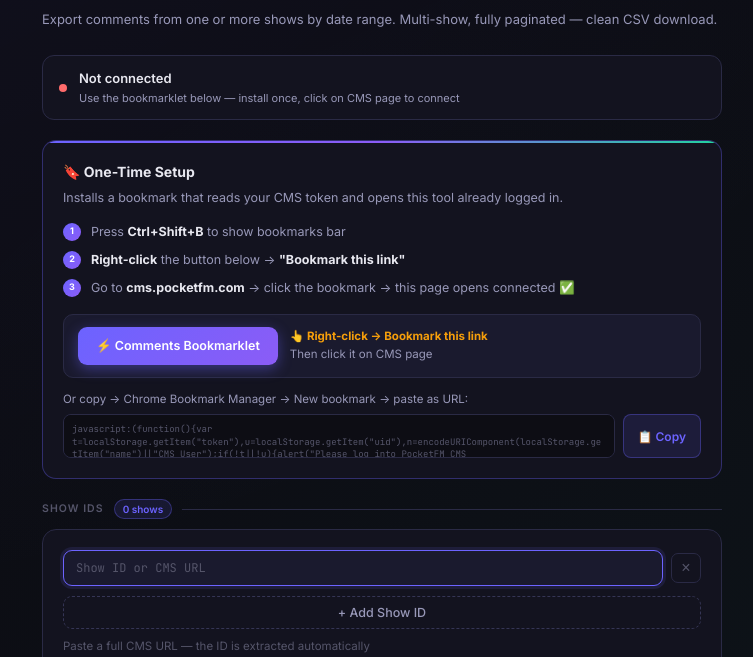
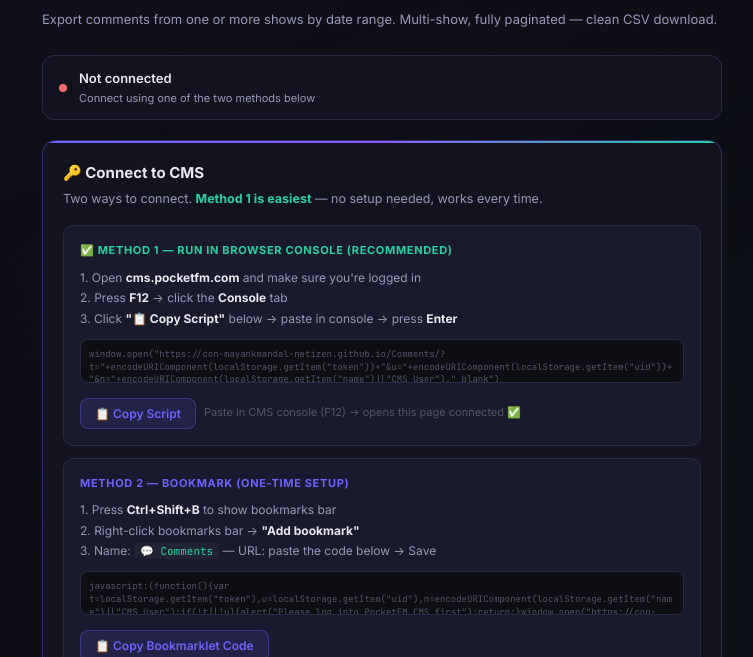
Before and after one commit to con-mayankmandal-netizen/Comments, a plain HTML site: page index.html in a window 1280 px wide. Shown: the part 143-800 px from the top of the page, without its empty margins (258-1011 px from the left). Drawn offline with Linux system fonts and the light colour scheme.

Commit message:
Update index.html

```diff
--- a/index.html
+++ b/index.html
@@ -31,20 +31,24 @@ h1{font-size:28px;font-weight:700;letter-spacing:-.03em;margin-bottom:6px}
 .snm{font-size:13px;font-weight:600}.ssb{font-size:11px;color:var(--tx2);margin-top:1px}
 .bmc{background:var(--sur);border:1px solid var(--abr);border-radius:14px;padding:20px;margin-bottom:20px;position:relative;overflow:hidden}
 .bmc::before{content:'';position:absolute;top:0;left:0;right:0;height:2px;background:linear-gradient(90deg,#6c63ff,#8b5cf6,#22d3a0)}
-.bmtl{font-size:14px;font-weight:700;margin-bottom:4px}
-.bmds{font-size:12.5px;color:var(--tx2);margin-bottom:14px;line-height:1.6}
-.steps{display:flex;flex-direction:column;gap:8px;margin-bottom:16px}
-.step{display:flex;align-items:flex-start;gap:10px;font-size:12.5px;color:var(--tx2)}
-.sn{width:18px;height:18px;background:linear-gradient(135deg,#6c63ff,#8b5cf6);color:#fff;border-radius:50%;display:flex;align-items:center;justify-content:center;font-size:9px;font-weight:700;flex-shrink:0;margin-top:1px}
-.step strong{color:var(--tx)}
-.bmrw{display:flex;align-items:center;gap:12px;background:var(--sur2);border:1px solid var(--bdr);border-radius:10px;padding:12px 14px;margin-bottom:12px}
-.bmbtn{display:inline-flex;align-items:center;gap:7px;padding:9px 18px;background:linear-gradient(135deg,#6c63ff,#8b5cf6);color:#fff;font-family:'Inter',sans-serif;font-size:12.5px;font-weight:600;border-radius:9px;text-decoration:none;box-shadow:0 4px 14px rgba(108,99,255,.4);flex-shrink:0}
-.bmht{font-size:11.5px;color:var(--tx2);line-height:1.5}
-.bmht strong{color:var(--am)}
-.cplb{font-size:11.5px;color:var(--tx2);margin-bottom:6px}
-.cprw{display:flex;gap:8px}
-.cpta{flex:1;background:var(--bg);border:1px solid var(--bdr);border-radius:8px;color:var(--tx3);font-family:'JetBrains Mono',monospace;font-size:9px;padding:8px;resize:none;outline:none;height:44px;line-height:1.4}
-.cpbt{padding:0 14px;background:var(--adm);border:1px solid var(--abr);border-radius:8px;color:var(--ac);font-family:'Inter',sans-serif;font-size:12px;font-weight:600;cursor:pointer;white-space:nowrap}
+.bmtl{font-size:15px;font-weight:700;margin-bottom:4px}
+.bmds{font-size:12.5px;color:var(--tx2);margin-bottom:16px;line-height:1.6}
+.mbox{background:var(--sur2);border:1px solid var(--bdr);border-radius:10px;padding:16px;margin-bottom:12px}
+.mbox:last-child{margin-bottom:0}
+.mlbl{font-size:11px;font-weight:700;letter-spacing:.06em;text-transform:uppercase;margin-bottom:8px}
+.mlbl.g{color:var(--gn)}.mlbl.a{color:var(--ac)}
+.mdsc{font-size:12px;color:var(--tx2);margin-bottom:10px;line-height:1.7}
+.mdsc strong{color:var(--tx)}
+.mdsc code{background:var(--sur3);padding:1px 6px;border-radius:4px;font-family:'JetBrains Mono',monospace;font-size:11px;color:var(--gn)}
+.row{display:flex;gap:8px}
+.inp{flex:1;background:var(--bg);border:1px solid var(--bdr);border-radius:8px;padding:9px 12px;color:var(--tx);font-family:'Inter',sans-serif;font-size:12.5px;outline:none;transition:border-color .15s}
+.inp:focus{border-color:var(--ac)}
+.inp::placeholder{color:var(--tx3);font-size:12px}
+.gbtn{padding:9px 18px;background:linear-gradient(135deg,#6c63ff,#8b5cf6);border:none;border-radius:8px;color:#fff;font-family:'Inter',sans-serif;font-size:12.5px;font-weight:600;cursor:pointer;white-space:nowrap}
+.gbtn.gn{background:linear-gradient(135deg,#22d3a0,#06b6d4)}
+.cpta{width:100%;background:var(--bg);border:1px solid var(--bdr);border-radius:8px;color:var(--tx3);font-family:'JetBrains Mono',monospace;font-size:9px;padding:8px;resize:none;outline:none;height:44px;line-height:1.4}
+.cprow{display:flex;gap:8px;margin-top:8px;align-items:center}
+.cpbtn{padding:7px 14px;background:var(--adm);border:1px solid var(--abr);border-radius:8px;color:var(--ac);font-family:'Inter',sans-serif;font-size:12px;font-weight:600;cursor:pointer;white-space:nowrap;flex-shrink:0}
 .slb{font-size:10.5px;font-weight:600;letter-spacing:.1em;text-transform:uppercase;color:var(--tx3);margin-bottom:10px;display:flex;align-items:center;gap:10px}
 .slb::after{content:'';flex:1;height:1px;background:var(--bdr)}
 .cbg{background:var(--adm);color:var(--ac);border:1px solid var(--abr);border-radius:20px;padding:1px 8px;font-size:10px;font-weight:600;text-transform:none;letter-spacing:0}
@@ -54,19 +58,19 @@ h1{font-size:28px;font-weight:700;letter-spacing:-.03em;margin-bottom:6px}
 .idinp{flex:1;background:var(--sur2);border:1px solid var(--bdr);border-radius:9px;padding:9px 12px;color:var(--tx);font-family:'JetBrains Mono',monospace;font-size:12px;outline:none;transition:border-color .15s,box-shadow .15s}
 .idinp:focus{border-color:var(--ac);box-shadow:0 0 0 3px rgba(108,99,255,.12)}
 .idinp::placeholder{color:var(--tx3)}
-.delbt{width:30px;height:30px;background:transparent;border:1px solid var(--bdr);border-radius:7px;color:var(--tx3);font-size:16px;cursor:pointer;display:flex;align-items:center;justify-content:center;flex-shrink:0;line-height:1;transition:all .15s}
+.delbt{width:30px;height:30px;background:transparent;border:1px solid var(--bdr);border-radius:7px;color:var(--tx3);font-size:16px;cursor:pointer;display:flex;align-items:center;justify-content:center;flex-shrink:0;line-height:1}
 .delbt:hover{border-color:var(--rd);color:var(--rd);background:var(--rdm)}
-.addbt{width:100%;padding:8px;background:transparent;border:1.5px dashed var(--bdr2);border-radius:9px;color:var(--tx2);font-family:'Inter',sans-serif;font-size:12.5px;font-weight:500;cursor:pointer;display:flex;align-items:center;justify-content:center;gap:6px;transition:all .15s}
+.addbt{width:100%;padding:8px;background:transparent;border:1.5px dashed var(--bdr2);border-radius:9px;color:var(--tx2);font-family:'Inter',sans-serif;font-size:12.5px;font-weight:500;cursor:pointer;display:flex;align-items:center;justify-content:center;gap:6px}
 .addbt:hover{border-color:var(--ac);color:var(--ac);background:var(--adm)}
 .hint{font-size:11.5px;color:var(--tx3);margin-top:8px}
 .flb{display:block;font-size:11px;font-weight:600;letter-spacing:.06em;text-transform:uppercase;color:var(--tx2);margin-bottom:6px}
 .dgd{display:grid;grid-template-columns:1fr 1fr;gap:14px}
-input[type=date],.tinp{width:100%;background:var(--sur2);border:1px solid var(--bdr);border-radius:9px;padding:9px 12px;color:var(--tx);font-family:'Inter',sans-serif;font-size:13px;font-weight:500;outline:none;-webkit-appearance:none;transition:border-color .15s,box-shadow .15s}
+input[type=date],.tinp{width:100%;background:var(--sur2);border:1px solid var(--bdr);border-radius:9px;padding:9px 12px;color:var(--tx);font-family:'Inter',sans-serif;font-size:13px;font-weight:500;outline:none;-webkit-appearance:none}
 input[type=date]:focus,.tinp:focus{border-color:var(--ac);box-shadow:0 0 0 3px rgba(108,99,255,.12)}
 input[type=date]::-webkit-calendar-picker-indicator{filter:invert(.5) sepia(1) saturate(2) hue-rotate(220deg);cursor:pointer;opacity:.7}
 .byl{text-align:center;font-size:11.5px;color:var(--tx3);margin-bottom:12px}
 .byl a{color:var(--ac);text-decoration:none;font-weight:500}
-.runbt{width:100%;padding:14px;background:linear-gradient(135deg,#6c63ff,#8b5cf6);border:none;border-radius:11px;color:#fff;font-family:'Inter',sans-serif;font-size:14px;font-weight:600;cursor:pointer;display:flex;align-items:center;justify-content:center;gap:9px;transition:all .15s;box-shadow:0 4px 20px rgba(108,99,255,.4);letter-spacing:-.01em}
+.runbt{width:100%;padding:14px;background:linear-gradient(135deg,#6c63ff,#8b5cf6);border:none;border-radius:11px;color:#fff;font-family:'Inter',sans-serif;font-size:14px;font-weight:600;cursor:pointer;display:flex;align-items:center;justify-content:center;gap:9px;transition:all .15s;box-shadow:0 4px 20px rgba(108,99,255,.4)}
 .runbt:hover:not(:disabled){transform:translateY(-1px);box-shadow:0 6px 28px rgba(108,99,255,.5)}
 .runbt:disabled{opacity:.5;cursor:not-allowed;transform:none;box-shadow:none}
 .spin{width:15px;height:15px;border:2px solid rgba(255,255,255,.3);border-top-color:#fff;border-radius:50%;animation:sp .65s linear infinite;display:none}
@@ -97,8 +101,7 @@ input[type=date]::-webkit-calendar-picker-indicator{filter:invert(.5) sepia(1) s
 .stag.er{background:var(--rdm);color:var(--rd);border:1px solid rgba(255,107,107,.3)}
 .dlbt{width:100%;padding:12px;background:transparent;border:1.5px solid var(--gn);border-radius:10px;color:var(--gn);font-family:'Inter',sans-serif;font-size:13.5px;font-weight:600;cursor:pointer;display:flex;align-items:center;justify-content:center;gap:8px;transition:all .15s;margin-top:14px}
 .dlbt:hover{background:var(--gdm)}
-.rstbt{width:100%;padding:10px;background:transparent;border:1px solid var(--bdr);border-radius:9px;color:var(--tx2);font-family:'Inter',sans-serif;font-size:12.5px;font-weight:500;cursor:pointer;margin-top:8px;transition:all .15s}
-.rstbt:hover{border-color:var(--bdr2);color:var(--tx)}
+.rstbt{width:100%;padding:10px;background:transparent;border:1px solid var(--bdr);border-radius:9px;color:var(--tx2);font-family:'Inter',sans-serif;font-size:12.5px;font-weight:500;cursor:pointer;margin-top:8px}
 </style>
 </head>
 <body>
@@ -111,24 +114,35 @@ input[type=date]::-webkit-calendar-picker-indicator{filter:invert(.5) sepia(1) s
 <div class="dsc">Export comments from one or more shows by date range. Multi-show, fully paginated — clean CSV download.</div>
 <div class="sess">
   <div class="dot" id="dot"></div>
-  <div><div class="snm" id="snm">Not connected</div><div class="ssb" id="ssb">Use the bookmarklet below — install once, click on CMS page to connect</div></div>
+  <div><div class="snm" id="snm">Not connected</div><div class="ssb" id="ssb">Connect using one of the two methods below</div></div>
 </div>
 <div class="bmc" id="bmCard">
-  <div class="bmtl">🔖 One-Time Setup</div>
-  <div class="bmds">Installs a bookmark that reads your CMS token and opens this tool already logged in.</div>
-  <div class="steps">
-    <div class="step"><div class="sn">1</div><div>Press <strong>Ctrl+Shift+B</strong> to show bookmarks bar</div></div>
-    <div class="step"><div class="sn">2</div><div><strong>Right-click</strong> the button below → <strong>"Bookmark this link"</strong></div></div>
-    <div class="step"><div class="sn">3</div><div>Go to <strong>cms.pocketfm.com</strong> → click the bookmark → this page opens connected ✅</div></div>
+  <div class="bmtl">🔑 Connect to CMS</div>
+  <div class="bmds">Two ways to connect. <strong style="color:var(--gn)">Method 1 is easiest</strong> — no setup needed, works every time.</div>
+  <div class="mbox">
+    <div class="mlbl g">✅ Method 1 — Run in browser console (recommended)</div>
+    <div class="mdsc">
+      1. Open <strong>cms.pocketfm.com</strong> and make sure you're logged in<br>
+      2. Press <strong>F12</strong> → click the <strong>Console</strong> tab<br>
+      3. Click <strong>"📋 Copy Script"</strong> below → paste in console → press <strong>Enter</strong>
+    </div>
+    <textarea class="cpta" id="consoleScript" readonly></textarea>
+    <div class="cprow">
+      <button class="cpbtn" id="copyConsolBtn" onclick="copyConsole()">📋 Copy Script</button>
+      <span style="font-size:11px;color:var(--tx3)">Paste in CMS console (F12) → opens this page connected ✅</span>
+    </div>
   </div>
-  <div class="bmrw">
-    <a id="bmBtn" class="bmbtn" href="#">⚡ Comments Bookmarklet</a>
-    <div class="bmht"><strong>👆 Right-click → Bookmark this link</strong><br/>Then click it on CMS page</div>
-  </div>
-  <div class="cplb">Or copy → Chrome Bookmark Manager → New bookmark → paste as URL:</div>
-  <div class="cprw">
+  <div class="mbox">
+    <div class="mlbl a">Method 2 — Bookmark (one-time setup)</div>
+    <div class="mdsc">
+      1. Press <strong>Ctrl+Shift+B</strong> to show bookmarks bar<br>
+      2. Right-click bookmarks bar → <strong>"Add bookmark"</strong><br>
+      3. Name: <code>💬 Comments</code> — URL: paste the code below → Save
+    </div>
     <textarea class="cpta" id="bmCode" readonly></textarea>
-    <button class="cpbt" onclick="var t=document.getElementById('bmCode');t.select();document.execCommand('copy');this.textContent='✓ Copied!';setTimeout(function(){document.querySelector('.cpbt').textContent='📋 Copy'},2000)">📋 Copy</button>
+    <div class="cprow">
+      <button class="cpbtn" onclick="copyBm()">📋 Copy Bookmarklet Code</button>
+    </div>
   </div>
 </div>
 <div class="slb">Show IDs <span class="cbg" id="idCnt">0 shows</span></div>
@@ -175,19 +189,23 @@ input[type=date]::-webkit-calendar-picker-indicator{filter:invert(.5) sepia(1) s
 'use strict';
 var _t='',_u='',_csv='',_fn='';
 var PAGE='https://con-mayankmandal-netizen.github.io/Comments/';
-
-/* BOOKMARKLET */
 (function(){
-  var bm='javascript:(function(){'
-    +'var t=localStorage.getItem("token"),u=localStorage.getItem("uid"),n=encodeURIComponent(localStorage.getItem("name")||"CMS User");'
-    +'if(!t||!u){alert("Please log into PocketFM CMS first");return;}'
-    +'window.open("'+PAGE+'?t="+encodeURIComponent(t)+"&u="+encodeURIComponent(u)+"&n="+n,"_blank");'
-    +'})();';
-  document.getElementById('bmBtn').href=bm;
+  var script='window.open("'+PAGE+'?t="+encodeURIComponent(localStorage.getItem("token"))+"&u="+encodeURIComponent(localStorage.getItem("uid"))+"&n="+encodeURIComponent(localStorage.getItem("name")||"CMS User"),"_blank")';
+  document.getElementById('consoleScript').value=script;
+  var bm='javascript:(function(){var t=localStorage.getItem("token"),u=localStorage.getItem("uid"),n=encodeURIComponent(localStorage.getItem("name")||"CMS User");if(!t||!u){alert("Please log into PocketFM CMS first");return;}window.open("'+PAGE+'?t="+encodeURIComponent(t)+"&u="+encodeURIComponent(u)+"&n="+n,"_blank");})();';
   document.getElementById('bmCode').value=bm;
 })();
-
-/* TOKEN READER */
+function copyConsole(){
+  var ta=document.getElementById('consoleScript');ta.select();document.execCommand('copy');
+  var btn=document.getElementById('copyConsolBtn');
+  btn.textContent='✓ Copied! Paste in CMS console (F12) → Enter';
+  btn.style.cssText='background:#22d3a0;color:#0d0d14;border:none;padding:7px 14px;border-radius:8px;font-family:Inter,sans-serif;font-size:12px;font-weight:700;cursor:pointer';
+  setTimeout(function(){btn.textContent='📋 Copy Script';btn.style.cssText='';},4000);
+}
+function copyBm(){
+  var ta=document.getElementById('bmCode');ta.select();document.execCommand('copy');
+  event.target.textContent='✓ Copied!';setTimeout(function(){event.target.textContent='📋 Copy Bookmarklet Code';},2000);
+}
 (function(){
   function go(t,u,n){
     _t=t;_u=u;
@@ -203,8 +221,6 @@ var PAGE='https://con-mayankmandal-netizen.github.io/Comments/';
   try{var h=location.hash.slice(1);if(h.indexOf('t=')>-1){var p=new URLSearchParams(h),t=p.get('t'),u=p.get('u'),n=p.get('n');if(t&&u){go(t,u,n);return;}}}catch(e){}
   try{var s=sessionStorage.getItem('pfm_c');if(s){var o=JSON.parse(s);if(o.t&&o.u){go(o.t,o.u,encodeURIComponent(o.n||''));return;}}}catch(e){}
 })();
-
-/* DEFAULTS */
 (function(){
   var now=new Date(),wk=new Date();wk.setDate(now.getDate()-7);
   var f=function(d){return d.toISOString().split('T')[0];};
@@ -212,7 +228,6 @@ var PAGE='https://con-mayankmandal-netizen.github.io/Comments/';
   document.getElementById('ed').value=f(now);
   addRow();
 })();
-
 function xId(v){var m=v.match(/[?&]id=([a-f0-9]{20,})/i);return m?m[1]:v.trim();}
 function getIds(){return Array.from(document.querySelectorAll('.idinp')).map(function(e){return xId(e.value.trim());}).filter(function(v){return /^[a-f0-9]{20,}$/i.test(v);});}
 function updCnt(){document.getElementById('idCnt').textContent=getIds().length+' shows';}
@@ -220,7 +235,6 @@ function toApiDate(s,end){var p=s.split('-').map(Number),d=new Date(p[0],p[1]-1,
 function hdrs(){return{'Accept':'application/json','app-version':'180','auth-token':'web-auth','app-client':'consumer-web','Source':'cms','access-token':_t,'uid':_u};}
 function prog(p,l){document.getElementById('pgbr').style.width=p+'%';document.getElementById('pgpc').textContent=Math.round(p)+'%';if(l)document.getElementById('pglb').textContent=l;}
 function lg(m,t){var b=document.getElementById('logBox'),r=document.createElement('div');r.className='ll '+(t||'info');var ts=new Date().toLocaleTimeString('en-GB',{hour12:false});r.innerHTML='<span class="lt">'+ts+'</span><span class="lm">'+m+'</span>';b.appendChild(r);b.scrollTop=b.scrollHeight;}
-
 function addRow(v){
   v=v||'';
   var c=document.getElementById('idRows'),row=document.createElement('div');row.className='idrow';
@@ -237,28 +251,23 @@ function addRow(v){
   row.appendChild(inp);row.appendChild(del);c.appendChild(row);
   if(!v)inp.focus();updCnt();
 }
-
 async function run(){
-  if(!_t||!_u){alert('Not connected.\n\nGo to cms.pocketfm.com, click your bookmark, then come back.');return;}
+  if(!_t||!_u){alert('Not connected.\n\nUse Method 1:\n1. Go to cms.pocketfm.com\n2. Press F12 → Console tab\n3. Click “Copy Script” on this page\n4. Paste in console → Enter');return;}
   var ids=getIds(),s=document.getElementById('sd').value,e=document.getElementById('ed').value;
   var fn=(document.getElementById('fn').value.trim()||'PocketFM_Comments').replace(/\.csv$/i,'')+'.csv';
   if(!ids.length){alert('Enter at least one valid Show ID.');return;}
   if(!s||!e){alert('Select start and end dates.');return;}
   if(e<s){alert('End date must be after start date.');return;}
   var btn=document.getElementById('runBtn');
-  btn.disabled=true;
-  document.getElementById('spin').className='spin on';
-  document.getElementById('bi').style.display='none';
-  document.getElementById('bl').textContent='Extracting…';
-  document.getElementById('pgCard').className='card pgcd on';
-  document.getElementById('rsCard').className='card rscd';
+  btn.disabled=true;document.getElementById('spin').className='spin on';
+  document.getElementById('bi').style.display='none';document.getElementById('bl').textContent='Extracting…';
+  document.getElementById('pgCard').className='card pgcd on';document.getElementById('rsCard').className='card rscd';
   document.getElementById('logBox').innerHTML='';
   var H=hdrs(),S=toApiDate(s,false),E=toApiDate(e,true);
   lg(ids.length+' show(s) · '+s+' → '+e,'info');
   var allRows=[],summary=[];
   for(var i=0;i<ids.length;i++){
-    var sid=ids[i];
-    prog((i/ids.length)*88,'Show '+(i+1)+'/'+ids.length+'…');
+    var sid=ids[i];prog((i/ids.length)*88,'Show '+(i+1)+'/'+ids.length+'…');
     lg('Show '+(i+1)+'/'+ids.length+': '+sid.slice(0,12)+'…','info');
     var lastId='',pg=0,hasMore=true,rc=0,stitle='',errored=false;
     while(hasMore&&pg<500){
@@ -266,7 +275,7 @@ async function run(){
       var ps=new URLSearchParams({caller_id:_u,view:'cms',last_fetched_comment_id:lastId,show_id:sid,start_date:S,end_date:E});
       try{
         var res=await fetch('https://api.cms.pocketfm.com/v2/social/get_creator_show_comments?'+ps,{headers:H,credentials:'include'});
-        if(!res.ok){lg('HTTP '+res.status+' p'+pg,'er');errored=true;break;}
+        if(!res.ok){lg('HTTP '+res.status,'er');errored=true;break;}
         var d=await res.json();
       }catch(ex){lg('Error: '+ex.message,'er');errored=true;break;}
       var items=d&&d.result&&d.result.story_comments||[];
@@ -275,11 +284,7 @@ async function run(){
         var st=info.show_details&&info.show_details.show_title||'';
         var ep=info.story_details&&info.story_details.story_title||'';
         if(!stitle&&st)stitle=st;
-        var cmts=item&&item.result||[];
-        cmts.forEach(function(c){
-          allRows.push({comment_id:c._id&&c._id.$oid||'',comment:c.comment?c.comment.replace(/\n/g,' '):'',comment_creation_time:c.comment_creation_time_1||c.comment_creation_time||'',comment_creator_name:c.comment_creator_name||'',comment_creator_uid:c.comment_creator_uid||'',like_count:c.like_count||0,story_title:ep,show_id:c.show_id||sid,show_title:st,story_id:c.story_id||'',author_id:c.author_id||''});
-          rc++;
-        });
+        (item&&item.result||[]).forEach(function(c){allRows.push({comment_id:c._id&&c._id.$oid||'',comment:c.comment?c.comment.replace(/\n/g,' '):'',comment_creation_time:c.comment_creation_time_1||c.comment_creation_time||'',comment_creator_name:c.comment_creator_name||'',comment_creator_uid:c.comment_creator_uid||'',like_count:c.like_count||0,story_title:ep,show_id:c.show_id||sid,show_title:st,story_id:c.story_id||'',author_id:c.author_id||''});rc++;});
       });
       var nxt=d&&d.result&&d.result.next_obj&&d.result.next_obj.last_fetched_comment_id;
       if(!nxt||nxt===lastId||!items.length||(Array.isArray(nxt)&&!nxt.length))hasMore=false;
@@ -294,8 +299,7 @@ async function run(){
   var cols=['comment_id','comment','comment_creation_time','comment_creator_name','comment_creator_uid','like_count','story_title','show_id','show_title','story_id','author_id'];
   var csv=cols.join(',')+"\n";
   allRows.forEach(function(r){csv+=cols.map(function(k){return'"'+String(r[k]||'').replace(/"/g,'""')+'"';}).join(',')+'\n';});
-  _csv=csv;_fn=fn;
-  prog(100,'Done!');
+  _csv=csv;_fn=fn;prog(100,'Done!');
   lg('✓ '+allRows.length+' comments · '+summary.filter(function(s){return s.s==='ok';}).length+' shows','ok');
   document.getElementById('stT').textContent=allRows.length.toLocaleString();
   document.getElementById('stW').textContent=summary.filter(function(s){return s.count>0;}).length;
@@ -305,10 +309,7 @@ async function run(){
   document.getElementById('dlBtn').onclick=function(){var a=document.createElement('a');a.href=URL.createObjectURL(new Blob([_csv],{type:'text/csv'}));a.download=_fn;document.body.appendChild(a);a.click();document.body.removeChild(a);};
   document.getElementById('dlBtn').textContent='↓ Download '+fn+' ('+allRows.length.toLocaleString()+' rows)';
   document.getElementById('rsCard').className='card rscd on';
-  btn.disabled=false;
-  document.getElementById('spin').className='spin';
-  document.getElementById('bi').style.display='';
-  document.getElementById('bl').textContent='Extract Comments';
+  btn.disabled=false;document.getElementById('spin').className='spin';document.getElementById('bi').style.display='';document.getElementById('bl').textContent='Extract Comments';
 }
 function resetUI(){document.getElementById('pgCard').className='card pgcd';document.getElementById('rsCard').className='card rscd';document.getElementById('logBox').innerHTML='';document.getElementById('shList').innerHTML='';prog(0,'Initialising…');}
 </script>
```
